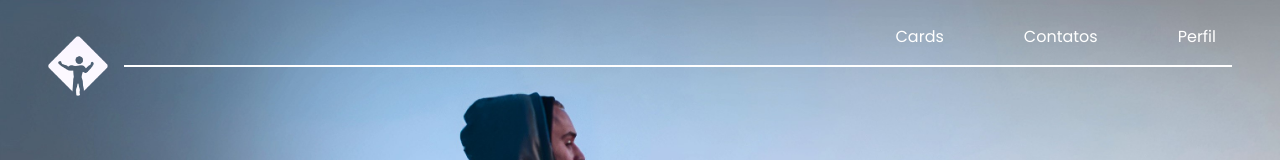
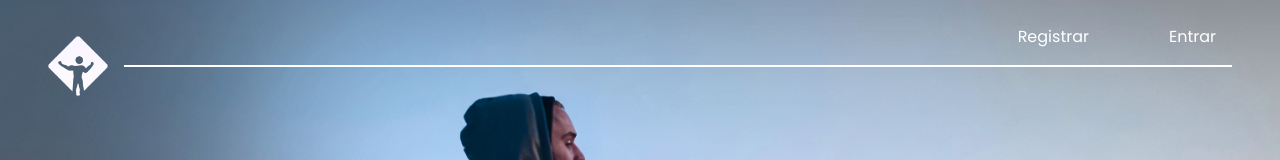
Before and after one commit to Alpha-modulo-2/Git-Fit, a React (Vite) app in the folder front/: page /landing_page in a window 1280 px wide. Shown: the top 160 px of the page. Built offline with nearby package versions, Linux system fonts and the light colour scheme; a web font is replaced by a local one.

Commit message:
fix errors

```diff
--- a/front/src/pages/LandingPage/index.tsx
+++ b/front/src/pages/LandingPage/index.tsx
@@ -8,7 +8,7 @@ export const LandingPage = () => {
     return (
 
         <div className="landing-page">
-            <Header isLoggedIn={true}/>
+            <Header isLoggedIn={false}/>
             <div className="container-all-content">
                 <div className="container-content">
                     <div className="logo-name">
@@ -17,7 +17,7 @@ export const LandingPage = () => {
                     </div>
                     <div className="text-info">
                         <p>Lorem Ipsum is simply dummy text of the printing and typesetting industry. Lorem Ipsum has been the industry's standard dummy text </p>
-                        <Button category="primary" label="Ver mais" onClick={() => navigate('/register')}/>
+                        <Button category="primary" label="Ver mais" onClick={() => navigate('/see-more')}/>
                     </div>
                 </div>
             </div>
--- a/front/src/routes/index.tsx
+++ b/front/src/routes/index.tsx
@@ -19,7 +19,7 @@ export const Router = () => {
       <Route path="/login" element={<Login/>} />
       <Route path="/see-more" element={<SeeMore/>} />
       <Route path="/contacts" element={<Contacts/>} />
-      <Route path="/profile" element={<Profile />} />
+      <Route path="/profile" element={<Profile/>} />
       {/* <Route path="*" element={<Error404 />} />
       <Route path="/" element={<Navigate to="/home" />} />
       <Route path="/details/:type/:movieTitle/:movieId" element={<Details />} /> */}
```
